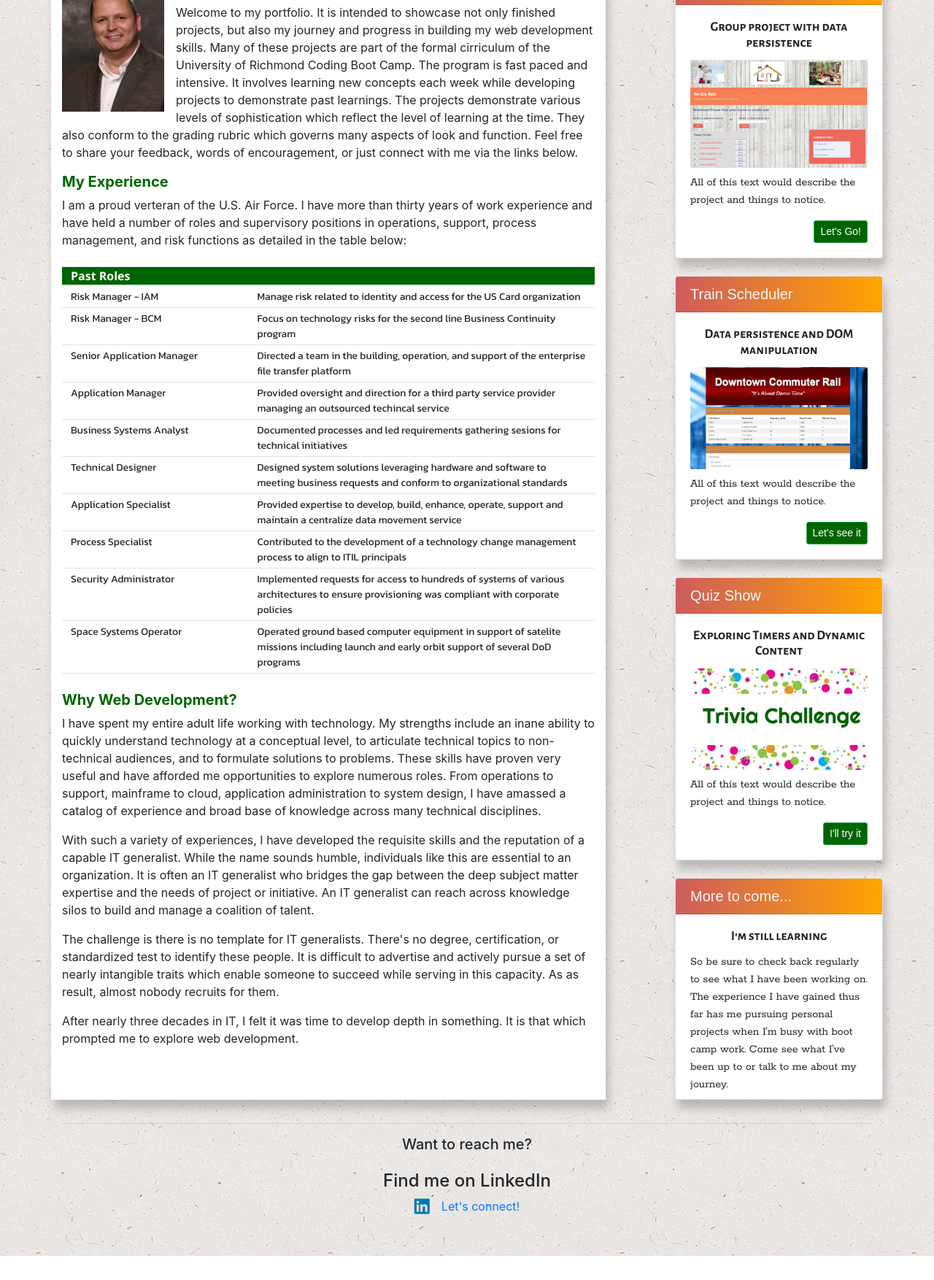
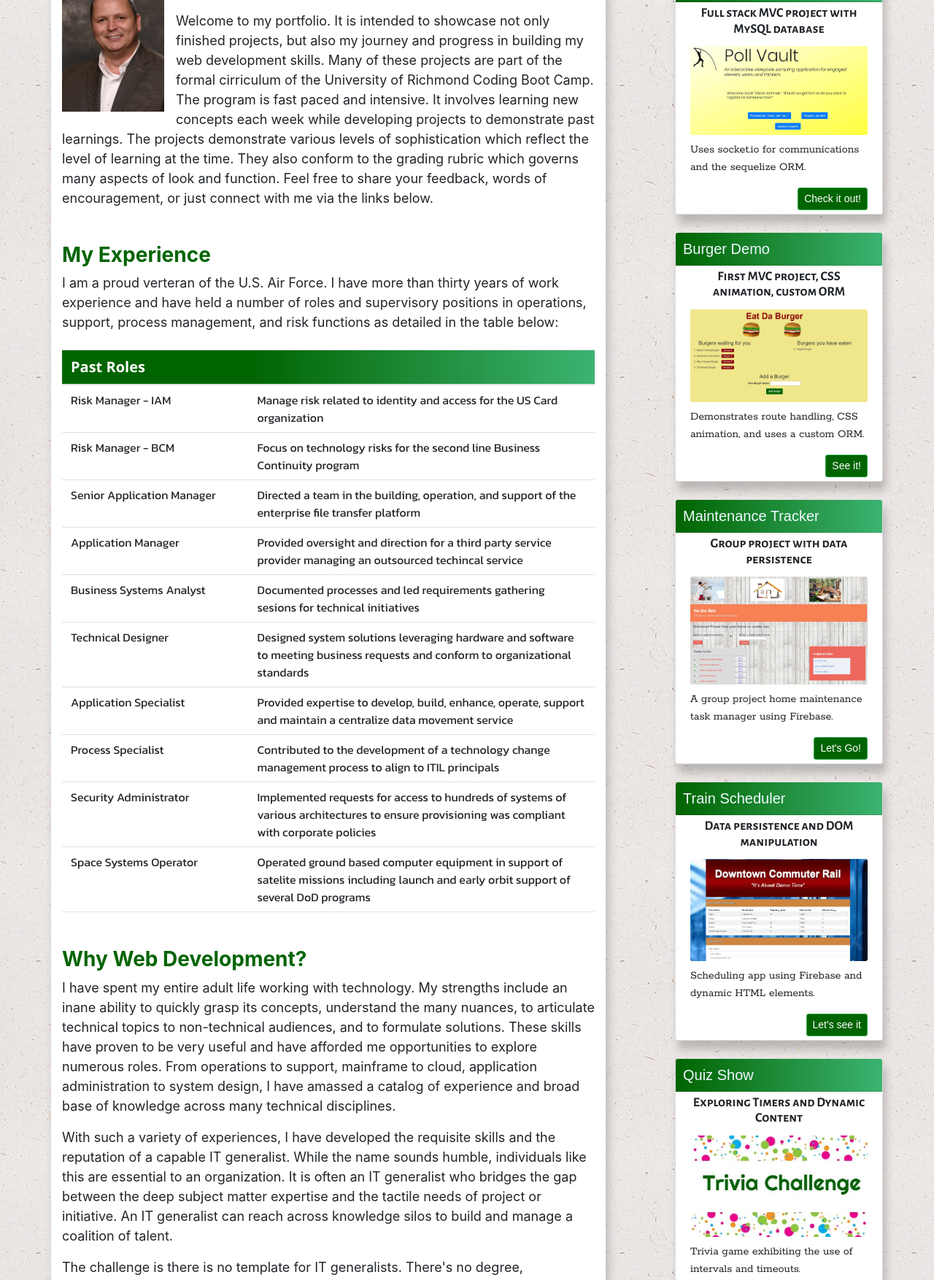
Before and after one commit to Steven-M-Carpenter/PersonalPortfolio, a plain HTML site: page index.html in a window 1280 px wide. Shown: the part 221-1975 px from the top of the page at 73% size. Before the commit the page ends 1942 px from the top, so only its background shows below. Drawn offline with nearby package versions, Linux system fonts and the light colour scheme.

Commit message:
Updated portfolio with latest projects

```diff
--- a/assets/css/style.css
+++ b/assets/css/style.css
@@ -9,7 +9,36 @@ table {
 }
 
 td {
-    font-size: 14px;
+    font-size: 16px;
+}
+
+
+.carousel-control-prev-icon,
+.carousel-control-next-icon {
+  height: 100px;
+  width: 100px;
+  outline: darkgreen;
+  background-size: 100%, 100%;
+  border-radius: 50%;
+  border: 1px solid darkgreen;
+  background-image: none;
+}
+
+.carousel-control-next-icon:after
+{
+  content: '>';
+  font-size: 55px;
+  color: indianred;
+}
+
+.carousel-control-prev-icon:after {
+  content: '<';
+  font-size: 55px;
+  color: indianred;
+}
+
+.mainText {
+    font-size: 18px;
 }
 
 .jumbotron {
@@ -31,17 +60,28 @@ td {
     color: darkgreen
 }
 
-.tableLogo {
+.tableLogo1 {
     font-family: 'Segoe UI', Tahoma, Verdana, sans-serif;
     background-color: darkgreen;
     color: white;
+    font-size: 20px;
+}
+
+.tableLogo2 {
+    font-family: 'Segoe UI', Tahoma, Verdana, sans-serif;
+    background-image: linear-gradient(to right, darkgreen, mediumseagreen );
+    background-color: darkgreen;
+    color: white;
+    font-size: 20px;
 }
 
 .tableTitle {
+    font-size: 16px;
     width: 35%;
 }
 
 .tableText {
+    font-size: 16px;
     width: 65%;
 }
 
@@ -51,8 +91,15 @@ td {
     box-shadow: 4px 12px 12px 0 hsla(0, 0%, 0%, 0.2);
 }
 
+.card-body {
+    padding-top: 5px;
+    padding-bottom: 5px;
+}
+
 .card-header {
-    background-image: linear-gradient(to right, indianred , orange);
+    /* background-image: linear-gradient(to right, indianred , orange); */
+    background-image: linear-gradient(to right, darkgreen, mediumseagreen );
+    padding: 10px;
     font-family: Arial, Helvetica, sans-serif;
     color: aliceblue;
 }
--- a/index.html
+++ b/index.html
@@ -44,8 +44,9 @@
             <div class="leftSection col-md-8 pt-3 mb-3">
                 <img id="hostPhoto" src="./assets/images/Steve_Carpenter.jpg" alt="Picture of Steven M. Carpenter"
                     height="180" width="140">
-                <h5 id="aboutHost" class="sectionHead">Welcome</h5>
-                <p>Welcome to my portfolio. It is intended to showcase not only finished projects, but also my journey
+                <h3 id="aboutHost" class="sectionHead mb-2">Welcome</h3>
+                <p class="mainText mb-5">
+                    Welcome to my portfolio. It is intended to showcase not only finished projects, but also my journey
                     and progress in building my web development skills. Many of these projects are part of the formal
                     cirriculum of the University of Richmond Coding Boot Camp. The program is fast paced and intensive.
                     It involves learning new concepts each week while developing projects to demonstrate past
@@ -54,110 +55,110 @@
                     and function. Feel free to share your feedback, words of encouragement, or just connect with me via
                     the links below.</p>
 
-                <h5 id="aboutHost" class="sectionHead">My Experience</h5>
-                <p>I am a proud verteran of the U.S. Air Force. I have more than thirty years of work experience and
-                    have
-                    held a number of roles and supervisory positions in operations, support, process management, and
-                    risk
+                <h3 id="aboutHost" class="sectionHead mb-2">My Experience</h3>
+                <p class="mainText mb-3">
+                    I am a proud verteran of the U.S. Air Force. I have more than thirty years of work experience and have
+                    held a number of roles and supervisory positions in operations, support, process management, and risk
                     functions as detailed in the table below:
 
                     <table class="table mt-4">
                         <thead class="thead">
                             <tr>
-                                <th class="tableLogo py-0" scope="col">Past Roles</th>
-                                <th class="tableLogo py-0" scope="col"> </th>
+                                <th class="tableLogo1 py-2" scope="col">Past Roles</th>
+                                <th class="tableLogo2 py-0" scope="col"> </th>
                             </tr>
                         </thead>
                         <tbody>
                             <tr>
-                                <td class="tableTitle py-1">Risk Manager - IAM</td>
-                                <td class="tableText py-1">Manage risk related to identity and access for the US Card
+                                <td class="tableTitle py-2">Risk Manager - IAM</td>
+                                <td class="tableText py-2">Manage risk related to identity and access for the US Card
                                     organization</td>
                             </tr>
                             <tr>
-                                <td class="tableTitle py-1">Risk Manager - BCM</td>
-                                <td class="tableText py-1">Focus on technology risks for the second line Business
+                                <td class="tableTitle py-2">Risk Manager - BCM</td>
+                                <td class="tableText py-2">Focus on technology risks for the second line Business
                                     Continuity program</td>
                             </tr>
                             <tr>
-                                <td class="tableTitle py-1">Senior Application Manager</td>
-                                <td class="tableText py-1">Directed a team in the building, operation, and support of
+                                <td class="tableTitle py-2">Senior Application Manager</td>
+                                <td class="tableText py-2">Directed a team in the building, operation, and support of
                                     the enterprise file
                                     transfer platform</td>
                             </tr>
                             <tr>
-                                <td class="tableTitle py-1">Application Manager</td>
-                                <td class="tableText py-1">Provided oversight and direction for a third party service
+                                <td class="tableTitle py-2">Application Manager</td>
+                                <td class="tableText py-2">Provided oversight and direction for a third party service
                                     provider managing an
                                     outsourced techincal service</td>
                             </tr>
                             <tr>
-                                <td class="tableTitle py-1">Business Systems Analyst</td>
-                                <td class="tableText py-1">Documented processes and led requirements gathering sesions
+                                <td class="tableTitle py-2">Business Systems Analyst</td>
+                                <td class="tableText py-2">Documented processes and led requirements gathering sesions
                                     for technical
                                     initiatives</td>
                             </tr>
                             <tr>
-                                <td class="tableTitle py-1">Technical Designer</td>
-                                <td class="tableText py-1">Designed system solutions leveraging hardware and software
+                                <td class="tableTitle py-2">Technical Designer</td>
+                                <td class="tableText py-2">Designed system solutions leveraging hardware and software
                                     to meeting business
                                     requests and conform to organizational standards</td>
                             </tr>
                             <tr>
-                                <td class="tableTitle py-1">Application Specialist</td>
-                                <td class="tableText py-1">Provided expertise to develop, build, enhance, operate,
+                                <td class="tableTitle py-2">Application Specialist</td>
+                                <td class="tableText py-2">Provided expertise to develop, build, enhance, operate,
                                     support and maintain
                                     a centralize data movement service</td>
                             </tr>
                             <tr>
-                                <td class="tableTitle py-1">Process Specialist</td>
-                                <td class="tableText py-1">Contributed to the development of a technology change
+                                <td class="tableTitle py-2">Process Specialist</td>
+                                <td class="tableText py-2">Contributed to the development of a technology change
                                     management process to
                                     align to ITIL principals</td>
                             </tr>
                             <tr>
-                                <td class="tableTitle py-1">Security Administrator</td>
-                                <td class="tableText py-1">Implemented requests for access to hundreds of systems of
+                                <td class="tableTitle py-2">Security Administrator</td>
+                                <td class="tableText py-2">Implemented requests for access to hundreds of systems of
                                     various architectures to ensure provisioning was compliant with corporate policies</td>
                             </tr>
                             <tr>
-                                <td class="tableTitle py-1">Space Systems Operator</td>
-                                <td class="tableText py-1">Operated ground based computer equipment in support of
+                                <td class="tableTitle py-2">Space Systems Operator</td>
+                                <td class="tableText py-2">Operated ground based computer equipment in support of
                                     satelite missions including launch and early orbit support of several DoD
                                     programs</td>
                             </tr>
                             <tr>
-                                <td class="tableTitle py-1"> </td>
-                                <td class="tableText py-1"> </td>
+                                <td class="tableTitle py-3"> </td>
+                                <td class="tableText py-3"> </td>
                             </tr>
                         </tbody>
                     </table>
                 </p>
 
-                <h5 id="aboutHost" class="sectionHead">Why Web Development?</h5>
-                <p>I have spent my entire adult life working with technology. My strengths include an inane ability
-                    to quickly understand technology at a conceptual level, to articulate technical topics to
-                    non-technical audiences, and to formulate solutions to problems. These skills have proven very
-                    useful and have afforded me opportunities to explore numerous roles. From operations to support,
-                    mainframe to cloud, application administration to system design, I have amassed a catalog of
+                <h3 id="aboutHost mt-5" class="sectionHead mb-2">Why Web Development?</h3>
+                <p class="mainText">
+                    I have spent my entire adult life working with technology. My strengths include an inane ability
+                    to quickly grasp its concepts, understand the many nuances, to articulate technical topics to
+                    non-technical audiences, and to formulate solutions. These skills have proven to be very useful
+                    and have afforded me opportunities to explore numerous roles. From operations to support, mainframe
+                    to cloud, application administration to system design, I have amassed a catalog of
                     experience and broad base of knowledge across many technical disciplines.
                 </p>
-                <p>
+                <p class="mainText">
                     With such a variety of experiences, I have developed the requisite skills and the reputation of
                     a capable IT generalist. While the name sounds humble, individuals like this are essential to an
                     organization. It is often an IT generalist who bridges the gap between the deep subject matter
-                    expertise and the needs of project or initiative. An IT generalist can reach across knowledge silos
-                    to build and manage a coalition of talent.
+                    expertise and the tactile needs of project or initiative. An IT generalist can reach across knowledge
+                    silos to build and manage a coalition of talent.
                 </p>
-                <p>
+                <p class="mainText">
                     The challenge is there is no template for IT generalists. There's no degree, certification, or
                     standardized test to identify these people. It is difficult to advertise and actively pursue a
                     set of nearly intangible traits which enable someone to succeed while serving in this capacity.
-                    As as result, almost nobody recruits for them.</p>
-                <p class="pb-3">
-                    After nearly three decades in IT, I felt it was time to develop depth in something. It is that
-                    which
-                    prompted me to explore web development.
+                    As as result, almost nobody recruits for what they can't adequately define.</p>
+                <p class="mainText pb-3">
+                    After nearly three decades in IT, I felt it was time to develop depth in something. I wanted a
+                    a demonstrable specialty which would help qualify my experience.  It is that which prompted me
+                    to explore web development.
                 </p>
             </div>
             <div class="col-md-1">
@@ -165,11 +166,29 @@
             </div>
             <div class="col-md-3 pr-0 pl-0">
                 <div class="card">
+                    <h5 class="card-header">Poll Vault Surveys</h5>
+                    <div class="card-body">
+                        <h6 class="card-title display-6">Full stack MVC project with MySQL database</h6>
+                        <img class="card-img" src="./assets/images/PollVault2.JPG" alt="Poll Vault Image">
+                        <p class="card-text">Uses socket.io for communications and the sequelize ORM.</p>
+                        <a href="https://cryptic-fjord-31907.herokuapp.com/" target="_blank" class="goButtons btn btn-success btn-sm float-right">Check it out!</a>
+                    </div>
+                </div>
+                <div class="card">
+                    <h5 class="card-header">Burger Demo</h5>
+                    <div class="card-body">
+                        <h6 class="card-title display-6">First MVC project, CSS animation, custom ORM</h6>
+                        <img class="card-img" src="./assets/images/Burger.JPG" alt="Burger Demo Image">
+                        <p class="card-text">Demonstrates route handling, CSS animation, and uses a custom ORM.</p>
+                        <a href="https://pure-plains-52371.herokuapp.com/" target="_blank" class="goButtons btn btn-success btn-sm float-right">See it!</a>
+                    </div>
+                </div>
+                <div class="card">
                     <h5 class="card-header">Maintenance Tracker</h5>
                     <div class="card-body">
                         <h6 class="card-title display-6">Group project with data persistence</h6>
                         <img class="card-img" src="./assets/images/Project1.JPG" alt="Project 1 Image">
-                        <p class="card-text">All of this text would describe the project and things to notice.</p>
+                        <p class="card-text">A group project home maintenance task manager using Firebase.</p>
                         <a href="https://steven-m-carpenter.github.io/Project1/" target="_blank" class="goButtons btn btn-success btn-sm float-right">Let's
                             Go!</a>
                     </div>
@@ -179,7 +198,7 @@
                     <div class="card-body">
                         <h6 class="card-title display-6">Data persistence and DOM manipulation</h6>
                         <img class="card-img" src="./assets/images/Train.JPG" alt="Train Scheduler Image">
-                        <p class="card-text">All of this text would describe the project and things to notice.</p>
+                        <p class="card-text">Scheduling app using Firebase and dynamic HTML elements.</p>
                         <a href="https://steven-m-carpenter.github.io/TrainTime/" target="_blank" class="goButtons btn btn-success btn-sm float-right">Let's
                             see it</a>
                     </div>
@@ -189,7 +208,7 @@
                     <div class="card-body">
                         <h6 class="card-title display-6">Exploring Timers and Dynamic Content</h6>
                         <img class="card-img" src="./assets/images/Trivia2.jpg" alt="Trivia Game Image">
-                        <p class="card-text">All of this text would describe the project and things to notice.</p>
+                        <p class="card-text">Trivia game exhibiting the use of intervals and timeouts.</p>
                         <a href="https://steven-m-carpenter.github.io/TriviaGameAdvanced/" target="_blank" class="goButtons btn btn-success btn-sm float-right">I'll
                             try it</a>
                     </div>
@@ -198,7 +217,7 @@
                     <h5 class="card-header">More to come...</h5>
                     <div class="card-body pb-2">
                         <h6 class="card-title display-6">I'm still learning</h6>
-                        <p class="card-text">So be sure to check back regularly to see what I have been working on. The experience I have gained thus far has me pursuing personal projects when I'm busy with boot camp work.  Come see what I've been up to or talk to me about my journey.</p>
+                        <p class="card-text">So be sure to check back regularly to see what I have been working on. Come see what I've been up to or talk to me about my journey.</p>
                     </div>
                 </div>
             </div>
@@ -209,7 +228,7 @@
                 <hr>
                 <div id="carouselSection" class="mb-4">
                     <h5 class="text-center">Want to reach me?</h5>
-                    <div id="carouselWithoutControls" class="carousel slide" data-interval="3000" data-ride="carousel">
+                    <div id="carouselControls" class="carousel slide" data-interval="2000" data-ride="carousel">
                         <div class="carousel-inner">
                             <div class="carousel-item active">
                                 <p></p>
@@ -238,6 +257,14 @@
                                         take you there!</a>
                                 </div>
                             </div>
+                            <a class="carousel-control-prev" href="#carouselControls" role="button" data-slide="prev">
+                                <span class="carousel-control-prev-icon" aria-hidden="true"></span>
+                                <span class="sr-only">Previous</span>
+                            </a>
+                            <a class="carousel-control-next" href="#carouselControls" role="button" data-slide="next">
+                                <span class="carousel-control-next-icon" aria-hidden="true"></span>
+                                <span class="sr-only">Next</span>
+                            </a>
                         </div>
                     </div>
                 </div>
```
Also changed, not shown: assets/css/styles.css (added), assets/images/Burger.JPG (added), assets/images/PollVault1.JPG (added), assets/images/PollVault2.JPG (added).
